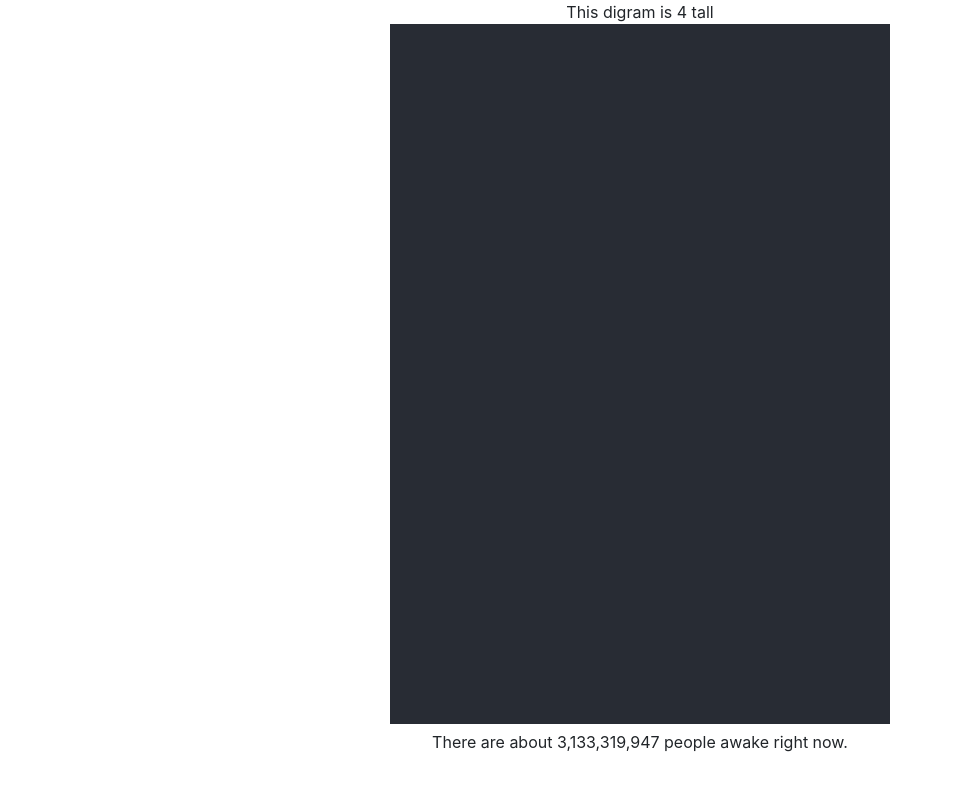
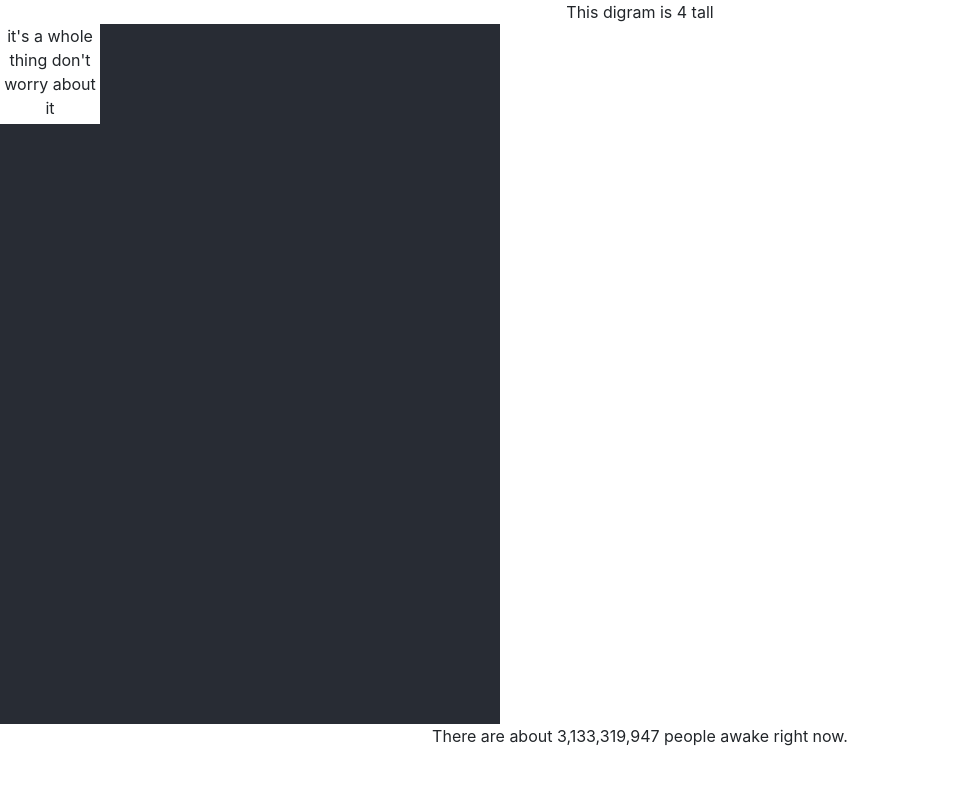
Before and after one commit to dorianj/enrico, a React (Create React App) app: page / in a window 1280 px wide. Shown: the top 790 px of the page, without its empty margins (0-953 px from the left). Built offline with nearby package versions, Linux system fonts and the light colour scheme.

Commit message:
Display all nodes stacked upon one another

```diff
--- a/src/App.css
+++ b/src/App.css
@@ -22,8 +22,15 @@
   color: #61dafb;
 }
 
+.EstimationView .palette {
+  background-color: #282c34;
+  position: relative;
+}
 
-
-.EstimationView canvas.estimation {
-  background-color: #282c34;
+.EstimationNodeView {
+  display: block;
+  background-color: #fff;
+  position: absolute;
+  width: 100px;
+  height: 100px;
 }
--- a/src/EstimationLayout.ts
+++ b/src/EstimationLayout.ts
@@ -1,7 +1,6 @@
 import _ from 'lodash';
 
 import { Estimation, EstimationNode } from './estimation';
-import { Computable } from './facts';
 
 export class EstimationLayout {
   constructor(
@@ -21,9 +20,20 @@ export class EstimationLayout {
     return _traverseNode(this.estimation.terminalNode, 1);
   }
 
-  get allNodes(): Array<Computable | EstimationNode> {
-    //const untraversed = [];
-    ///const traversed = [];
-    return [];
+  get allNodes(): EstimationNode[] {
+    const untraversed: EstimationNode[] = [];
+    const traversed: EstimationNode[] = [];
+
+    untraversed.push(...this.estimation.terminalNode.inputs);
+
+    while (untraversed.length) {
+      const node = untraversed.pop();
+      if (node !== undefined) {
+        traversed.push(node);
+        untraversed.push(...node.inputs);
+      }
+    }
+
+    return traversed;
   }
 }
--- a/src/EstimationView.tsx
+++ b/src/EstimationView.tsx
@@ -14,10 +14,11 @@ type EstimationNodeViewProps = {
   node: EstimationNode,
 };
 
+
 function EstimationNodeView(props: EstimationNodeViewProps) {
   return (
     <div className="EstimationNodeView">
-      { props.node }
+      it's a whole thing don't worry about it
     </div>
   )
 }
@@ -25,10 +26,15 @@ function EstimationNodeView(props: EstimationNodeViewProps) {
 export default function EstmationView({width, height, estimation}: EstimationViewProps) {
   const layout = new EstimationLayout(width, height, estimation);
 
-  //const nodeViews = estimation.
+  const nodeViews = layout.allNodes.map(node => EstimationNodeView({node}));
 
   const formattedPopulation = formatters.wholeNumberWithCommas(
     estimation.terminalNode.output.scalar().value);
+
+  const paletteStyle = {
+    width: `${width}px`,
+    height: `${height}px`,
+  }
 
   return (
     <div className="EstimationView">
@@ -36,9 +42,9 @@ export default function EstmationView({width, height, estimation}: EstimationVie
         This digram is { layout.depth } tall
       </div>
 
-      <canvas className="estimation" width= { width } height={ height }>
-        { }
-      </canvas>
+      <div className="palette" style={ paletteStyle }>
+        { nodeViews }
+      </div>
 
       <div className="total">
         There are about { formattedPopulation } people awake right now.
```
